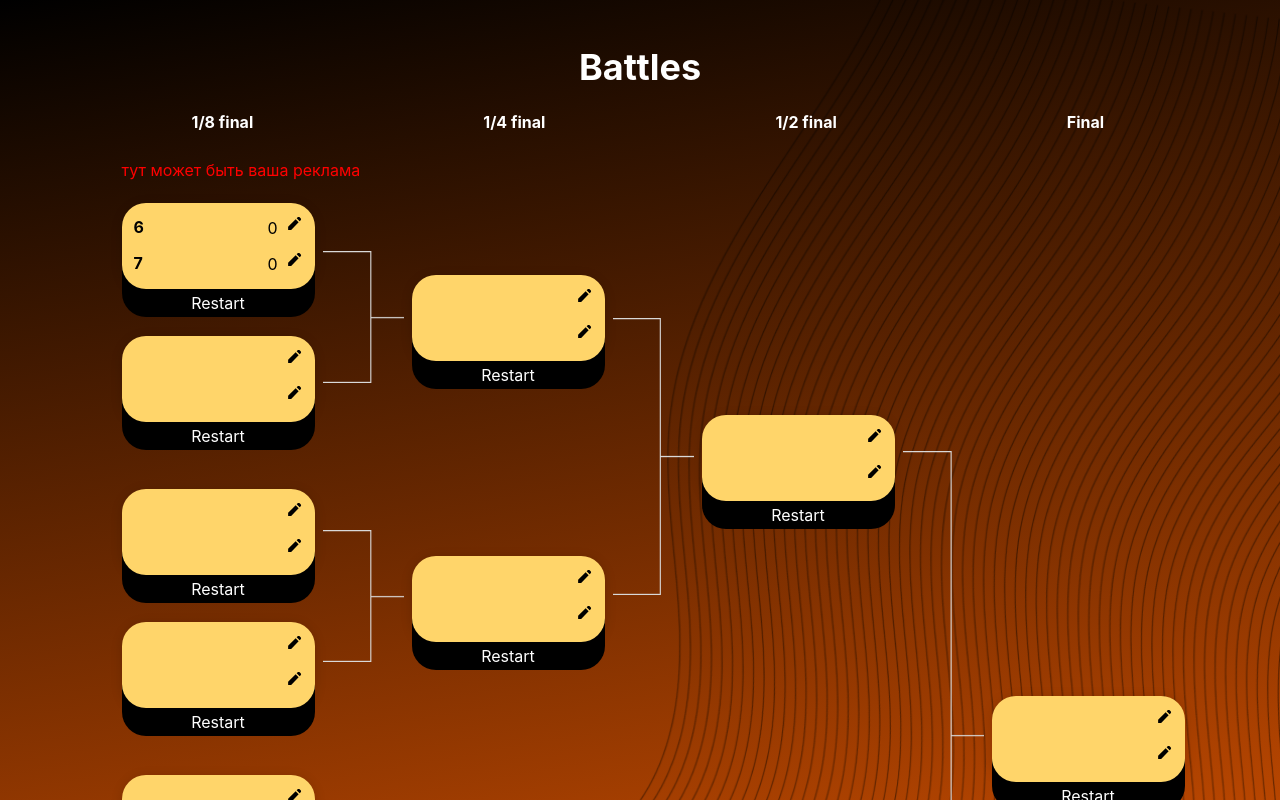
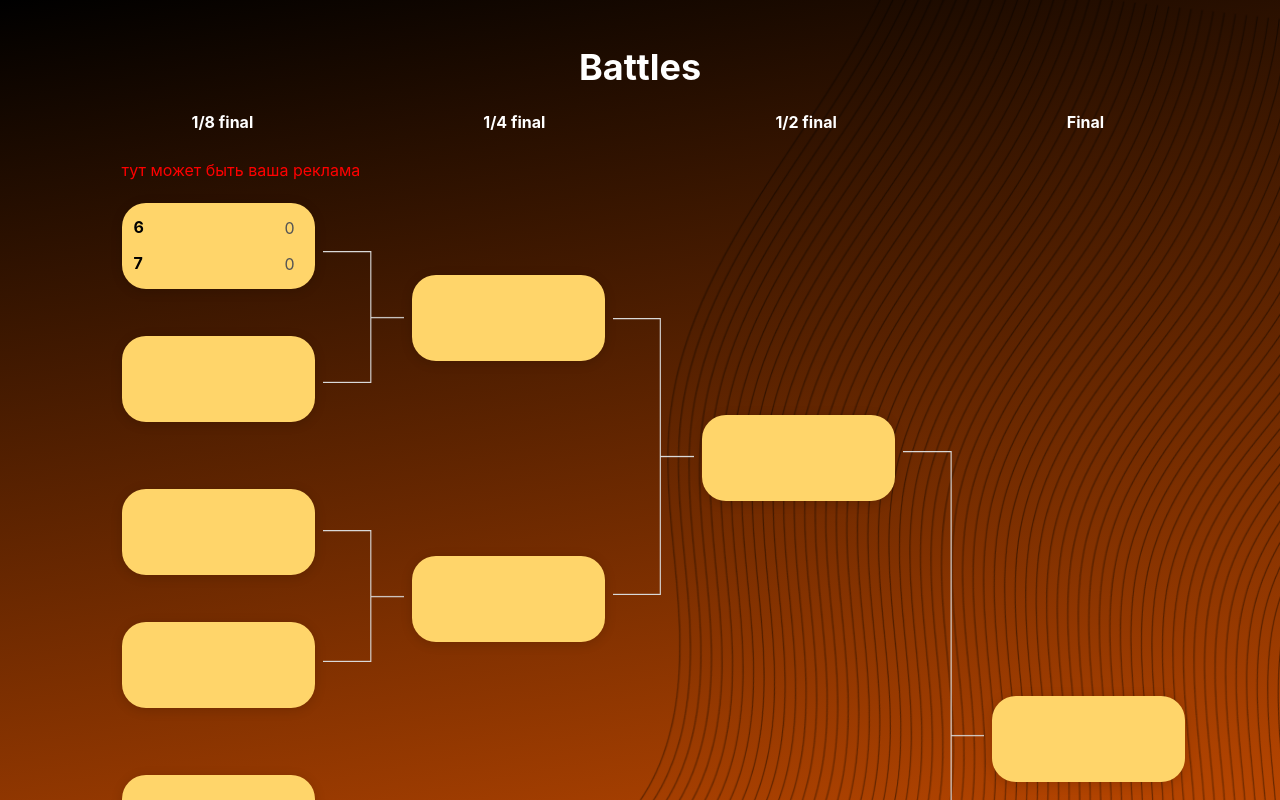
Before and after one commit to 1ogon1/dance-frontend, a React (Create React App) app: page /judge/table in a window 1280 px wide. Shown: the top 800 px of the page. Built offline with nearby package versions, Linux system fonts and the light colour scheme.

Commit message:
fix: make role flow from  one source(dummy) in TablePage state

```diff
--- a/src/components/shared/Table/Table.js
+++ b/src/components/shared/Table/Table.js
@@ -5,8 +5,7 @@ import "../style/common.css"
 import "../style/reset.css"
 import { Match } from './Match/Matсh';
 export const Table = (props) => {
-    const [role, setRole] = useState("ADMIN")
-    const [isAdmin, setIsAdmin] = useState(false)
+    const [role, setRole] = useState(props.role)
     const [isJudge, setIsJudge] = useState(true) //меня условие isJudge тут (true/false)
     const match = JSON.parse(`{
         "_id": "6492a8380e21fa9cc15b4a6b",
--- a/src/components/shared/Table/TablePage.js
+++ b/src/components/shared/Table/TablePage.js
@@ -6,25 +6,25 @@ import { users } from "./mock-data";
 export const TablePage = () => {
     //if screen => use different paddings(or container)
     //=> admin, screen, judge
-    const [role, setRole] = useState("screen");
+    const [role, setRole] = useState("JUDGE");
     //users that were inputed by admin
     const mockUsers = users;
 
-    if (role === "admin")
+    if (role === "ADMIN")
         return (
         <div className="small-container">
             <TableAdminBar users={mockUsers}/>
-            <Table users={mockUsers}/>
+            <Table users={mockUsers} role={role}/>
         </div>
         )
-    else if (role === "screen")
+    else if (role === "SCREEN")
         return (
-            <Table users={mockUsers}/>
+            <Table users={mockUsers} role={role}/>
         )
-    else if (role === "judge")
+    else if (role === "JUDGE")
         return (
             // тут можно написать контейнер для свайпера
-            <Table users={mockUsers}/>
+            <Table users={mockUsers} role={role}/>
 
         )
 
```
